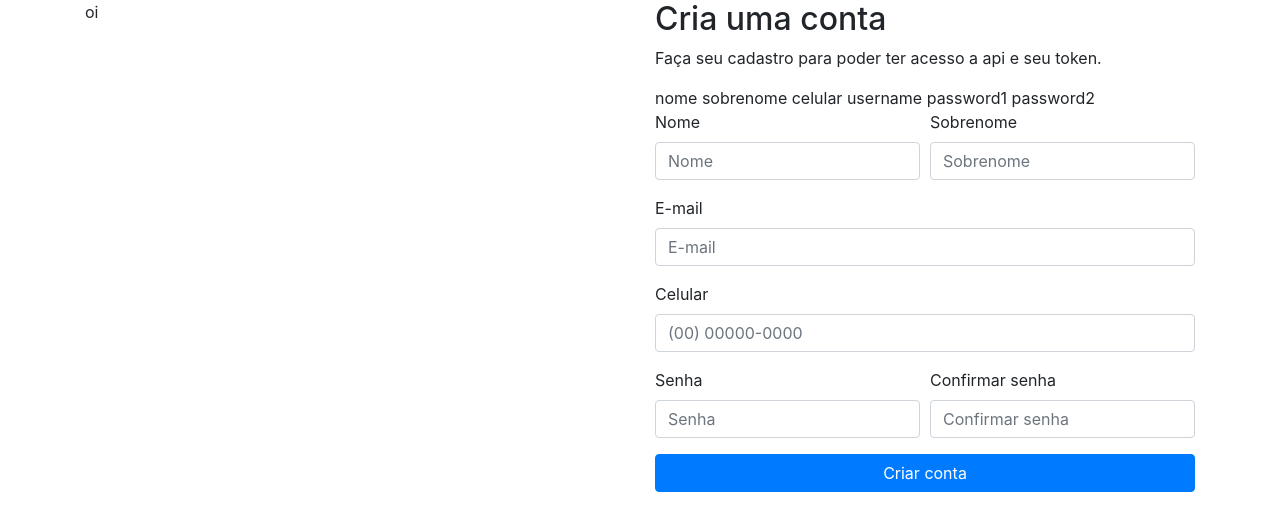
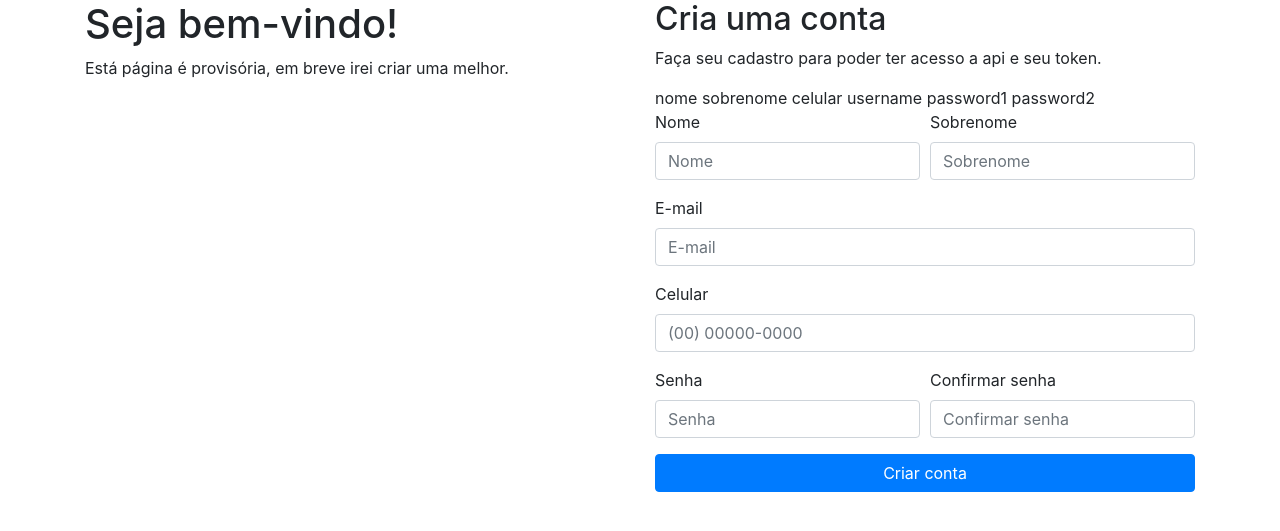
Before and after one commit to emanuelseverino/escoladeapp, a Django app: template usuario/templates/usuario/register.html in a window 1280 px wide. Shown: the top 531 px of the page. Run offline with Django 4.2, Linux system fonts and the light colour scheme; the template is opened without the code that fills it: values that come from a table or form of the project are taken from there, others are empty; parts of the project's set-up code (start-up, migrations or seed data) failed here and were passed over; some libraries are stand-ins or nearby versions.

Commit message:
Criando a página de cadastro

```diff
--- a/core/urls.py
+++ b/core/urls.py
@@ -4,8 +4,10 @@ from django.conf.urls.static import static
 from rest_framework.authtoken.views import obtain_auth_token
 
 from core.views import IndexView, ObrigadoView
+from usuario.views import RegisterView
 
 urlpatterns = [
     path('', IndexView.as_view(), name='index'),
     path('obrigado/', ObrigadoView.as_view(), name='obrigado'),
+    path('cadastro/', RegisterView.as_view()),
 ]
--- a/usuario/templates/usuario/register.html
+++ b/usuario/templates/usuario/register.html
@@ -10,7 +10,10 @@
 {% block content %}
 
 <div class="row">
-    <div class="col-6">oi</div>
+    <div class="col-6">
+        <h1>Seja bem-vindo!</h1>
+        <p>Está página é provisória, em breve irei criar uma melhor.</p>
+    </div>
     <div class="col-6">
         <h2>Cria uma conta</h2>
         <p>Faça seu cadastro para poder ter acesso a api e seu token.</p>
--- a/usuario/urls.py
+++ b/usuario/urls.py
@@ -4,5 +4,5 @@ from django.urls import path
 from usuario.views import RegisterView
 
 urlpatterns = [
-    path('cadastro/', RegisterView.as_view()),
+
 ]
```
